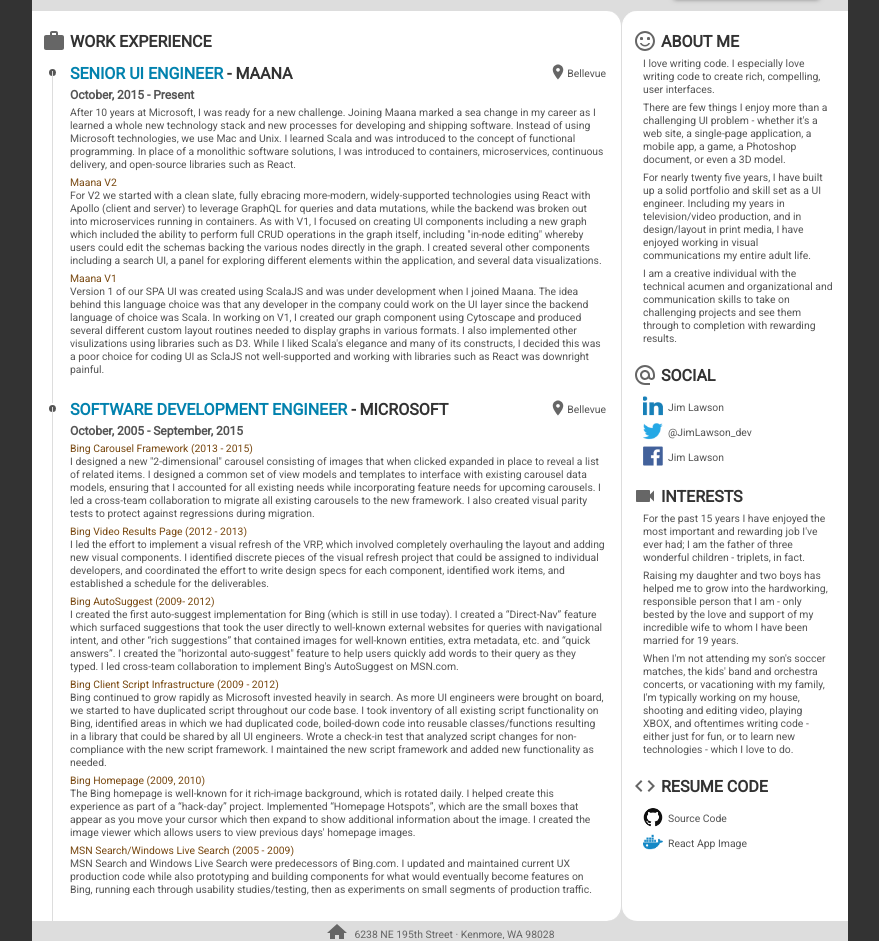
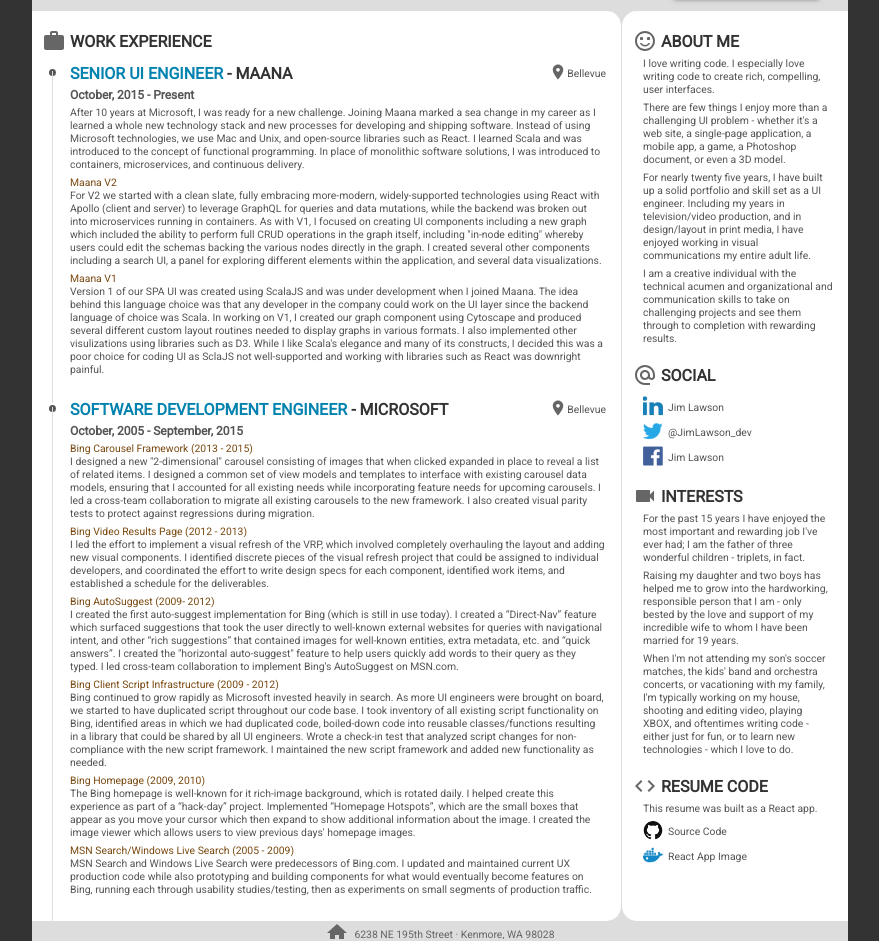
Before and after one commit to jim-lawson/resume-app, a React (Create React App) app: page / in a window 1280 px wide. Shown: the part 117-1058 px from the top of the page, without its empty margins (200-1079 px from the left). Built offline with nearby package versions, Linux system fonts and the light colour scheme.

Commit message:
Update resume data

```diff
--- a/src/data/data.js
+++ b/src/data/data.js
@@ -13,22 +13,22 @@
               company: 'Maana',
               location: 'Bellevue',
               startDate: new Date(2015, 9),
-              endDate: new Date(2019, 8),
+              endDate: new Date(),
               sections: [
                 {
                   heading: null,
                   body: [
                     `After 10 years at Microsoft, I was ready for a new challenge. Joining Maana marked a sea change in my
                     career as I learned a whole new technology stack and new processes for developing and shipping software.
-                    Instead of using Microsoft technologies, we use Mac and Unix. I learned Scala and was introduced to the
-                    concept of functional programming. In place of a monolithic software solutions, I was introduced to
-                    containers, microservices, continuous delivery, and open-source libraries such as React.`
+                    Instead of using Microsoft technologies, we use Mac and Unix, and open-source libraries such as React.
+                    I learned Scala and was introduced to the concept of functional programming. In place of monolithic
+                    software solutions, I was introduced to containers, microservices, and continuous delivery.`
                   ]
                 },
                 {
                   heading: 'Maana V2',
                   body: [
-                    `For V2 we started with a clean slate, fully ebracing more-modern, widely-supported technologies using
+                    `For V2 we started with a clean slate, fully embracing more-modern, widely-supported technologies using
                     React with Apollo (client and server) to leverage GraphQL for queries and data mutations, while the
                     backend was broken out into microservices running in containers. As with V1, I focused on
                     creating UI components including a new graph which included the ability to perform full CRUD operations in
@@ -44,7 +44,7 @@
                     The idea behind this language choice was that any developer in the company could work on the UI layer
                     since the backend language of choice was Scala. In working on V1, I created our graph
                     component using Cytoscape and produced several different custom layout routines needed to display
-                    graphs in various formats. I also implemented other visulizations using libraries such as D3. While I liked
+                    graphs in various formats. I also implemented other visulizations using libraries such as D3. While I like
                     Scala's elegance and many of its constructs, I decided this was a poor choice for coding UI as SclaJS not
                     well-supported and working with libraries such as React was downright painful.`
                   ]
@@ -183,11 +183,12 @@
             {
               title: 'Resume Code',
               icon: 'code',
+              intro: ['This resume was built as a React app.'],
               images: [
                 {
                   image: 'github',
                   label: 'Source Code',
-                  href: '',
+                  href: 'https://github.com/jim-lawson/resume-app',
                   alt: 'GitHub',
                   width: 20,
                   height: 20
```
